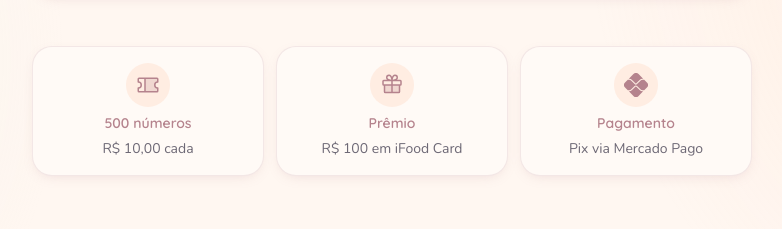
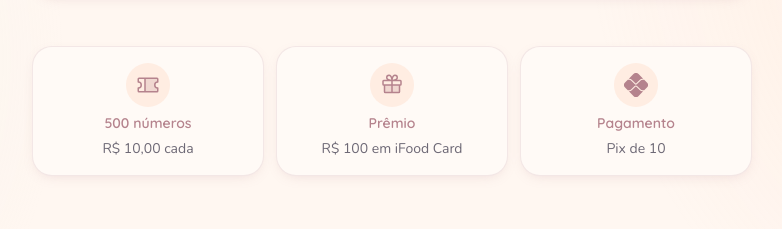
Before and after one commit to MadeinBugs/rifas, a Next.js app: page / in a window 1280 px wide. Shown: the part 820-1049 px from the top of the page, without its empty margins (248-1030 px from the left). Built offline with nearby package versions, Linux system fonts and the light colour scheme; no server answers; the database is empty.

Commit message:
fix: update payment text for Chips component to specify Pix amount

```diff
--- a/app/page.tsx
+++ b/app/page.tsx
@@ -206,7 +206,7 @@
         fundo="bg-peach/30"
         cor="text-rose-deep"
         titulo="Pagamento"
-        texto="Pix via Mercado Pago"
+        texto="Pix de 10"
       />
     </section>
   );
```
